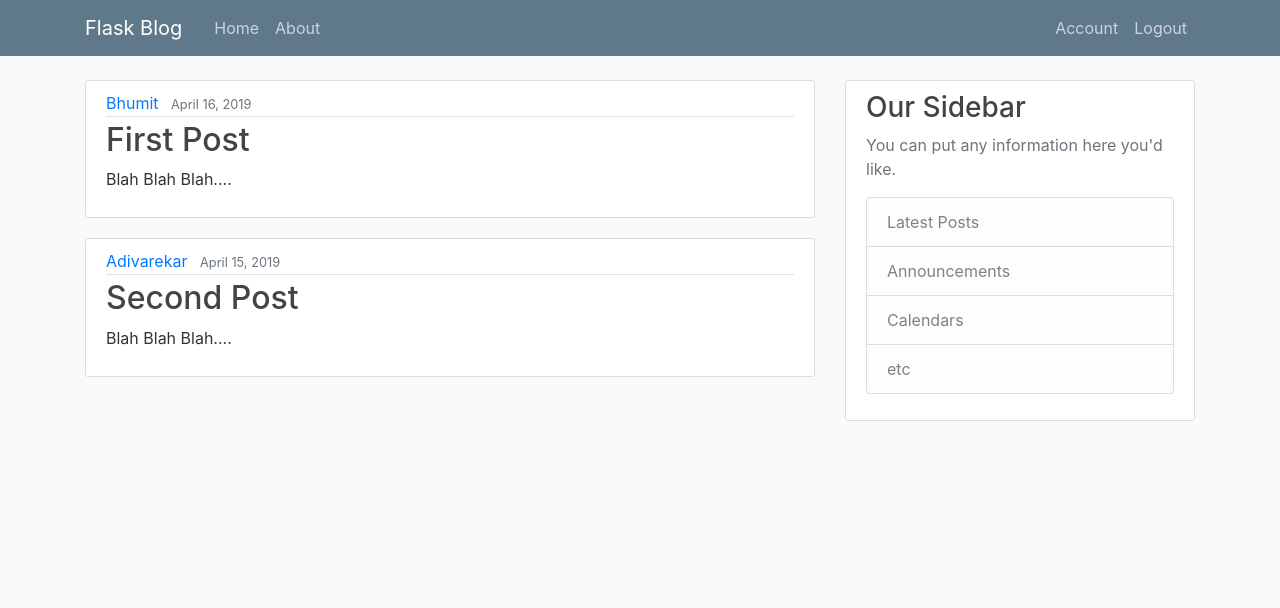
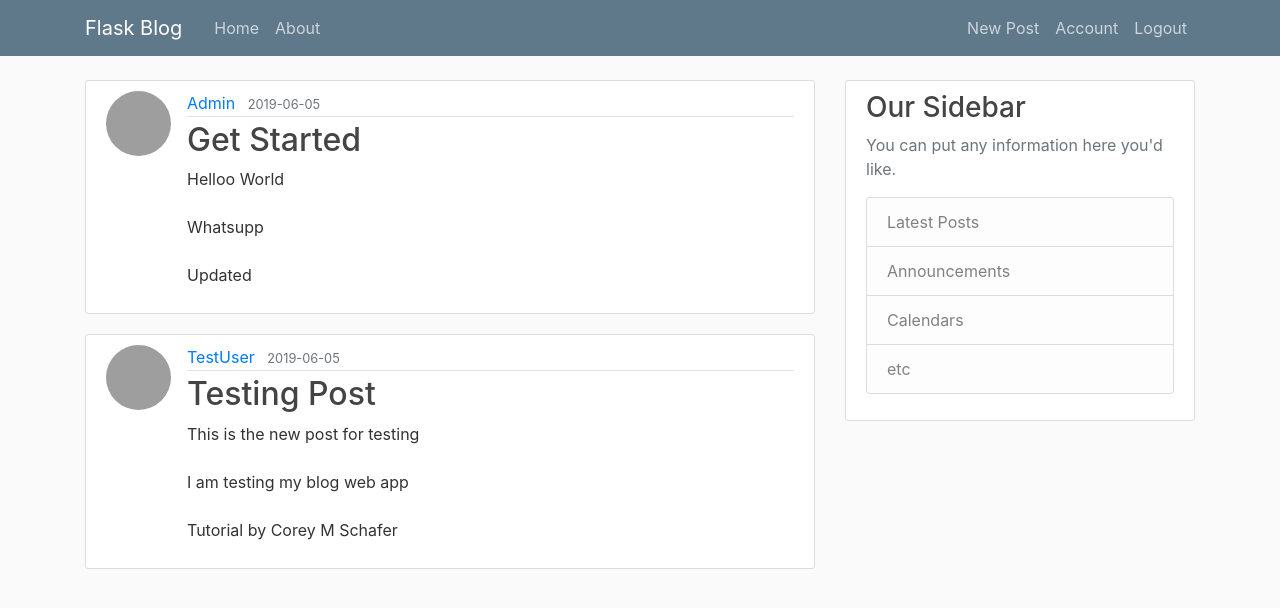
Before and after one commit to AdivarekarBhumit/Flask-Blog-WebApp, a Flask app: page / in a window 1280 px wide. Shown: the top 608 px of the page. Run offline with Flask 2, Linux system fonts and the light colour scheme; a user stored in the database is signed in; data comes from the database, SQL or seed files in the repository; both versions use the stored data as it was after the commit; some libraries are stand-ins or nearby versions; grey boxes are pictures that could not be loaded.

Commit message:
CRUD Operations on Post

```diff
--- a/blog/routes.py
+++ b/blog/routes.py
@@ -1,12 +1,12 @@
-from flask import render_template, url_for, flash, redirect, request
-from blog.forms import RegistrationForm, LoginForm, UpdateAccountForm
+from flask import render_template, url_for, flash, redirect, request, abort
+from blog.forms import RegistrationForm, LoginForm, UpdateAccountForm, PostForm
 from blog.models import User, Post
 from blog import app, db, bcrypt
 from flask_login import login_user, current_user, logout_user, login_required
 import secrets, os
 from PIL import Image
 
-posts = [
+posts_backup = [
     {
         'author': 'Bhumit',
         'title': 'First Post',
@@ -24,6 +24,7 @@ posts = [
 @app.route('/')
 @app.route('/home')
 def home():
+    posts = Post.query.all()
     return render_template('home.html', posts=posts)
 
 @app.route('/about')
@@ -95,3 +96,52 @@ def account():
         form.email.data = current_user.email
     image_file = url_for('static', filename='profile_pics/' + current_user.image_file)
     return render_template('account.html', title='Account', image_file=image_file, form=form)
+
+@app.route('/post/new', methods=['GET', 'POST'])
+@login_required
+def new_post():
+    form = PostForm()
+    if form.validate_on_submit():
+        flash('Your post has been created', 'success')
+        post = Post(title=form.title.data, content=form.content.data, author=current_user)
+        db.session.add(post)
+        db.session.commit()
+        return redirect(url_for('home'))
+
+    return render_template('create_post.html', title='New Post', form=form, legend='New Post')
+
+@app.route('/post/<int:post_id>', methods=['GET', 'POST'])
+def post(post_id):
+    post = Post.query.get_or_404(post_id)
+    return render_template('post.html', title = post.title, post=post)
+
+@app.route('/post/<int:post_id>/update', methods=['GET', 'POST'])
+@login_required
+def update_post(post_id):
+    post = Post.query.get_or_404(post_id)
+    if post.author != current_user:
+        abort(403)
+
+    form = PostForm()
+    if form.validate_on_submit():
+        post.title = form.title.data
+        post.content = form.content.data
+        db.session.commit()
+        flash('Your post has been updated', 'success')
+        return redirect(url_for('post', post_id=post.id))
+    elif request.method == 'GET':
+        form.title.data = post.title
+        form.content.data = post.content
+    return render_template('create_post.html', title='Update Post',
+                            form=form, legend='Update Post')
+
+@app.route('/post/<int:post_id>/delete', methods=['POST'])
+@login_required
+def delete_post(post_id):
+    post = Post.query.get_or_404(post_id)
+    if post.author != current_user:
+        abort(403)
+    db.session.delete(post)
+    db.session.commit()
+    flash('Your post has been deleted!', 'success')
+    return redirect(url_for('home'))
--- a/blog/templates/home.html
+++ b/blog/templates/home.html
@@ -2,12 +2,13 @@
 {% block content %}
     {% for post in posts %}
     <article class="media content-section">
+        <img class="rounded-circle article-img" src="{{ url_for('static', filename='profile_pics/' + post.author.image_file) }}" alt="">
         <div class="media-body">
             <div class="article-metadata">
-            <a class="mr-2" href="#">{{ post.author }}</a>
-            <small class="text-muted">{{ post.date_posted }}</small>
+            <a class="mr-2" href="#">{{ post.author.username }}</a>
+            <small class="text-muted">{{ post.date_posted.strftime('%Y-%m-%d') }}</small>
             </div>
-            <h2><a class="article-title" href="#">{{ post.title }}</a></h2>
+            <h2><a class="article-title" href="{{ url_for('post', post_id=post.id) }}">{{ post.title }}</a></h2>
             <p class="article-content">{{ post.content }}</p>
         </div>
     </article>
--- a/blog/templates/layout.html
+++ b/blog/templates/layout.html
@@ -39,6 +39,7 @@
                 <!-- Navbar Right Side -->
                 <div class="navbar-nav">
                   {% if current_user.is_authenticated %}
+                    <a class="nav-item nav-link" href="{{ url_for('new_post') }}">New Post</a>
                     <a class="nav-item nav-link" href="{{ url_for('account') }}">Account</a>
                     <a class="nav-item nav-link" href="{{ url_for('logout') }}">Logout</a>
                   {% else %}
```
Also changed, not shown: blog/forms.py (+6 -1 lines), blog/templates/create_post.html (added, +40 -0 lines), blog/templates/post.html (added, +44 -0 lines), blog/site.db.
